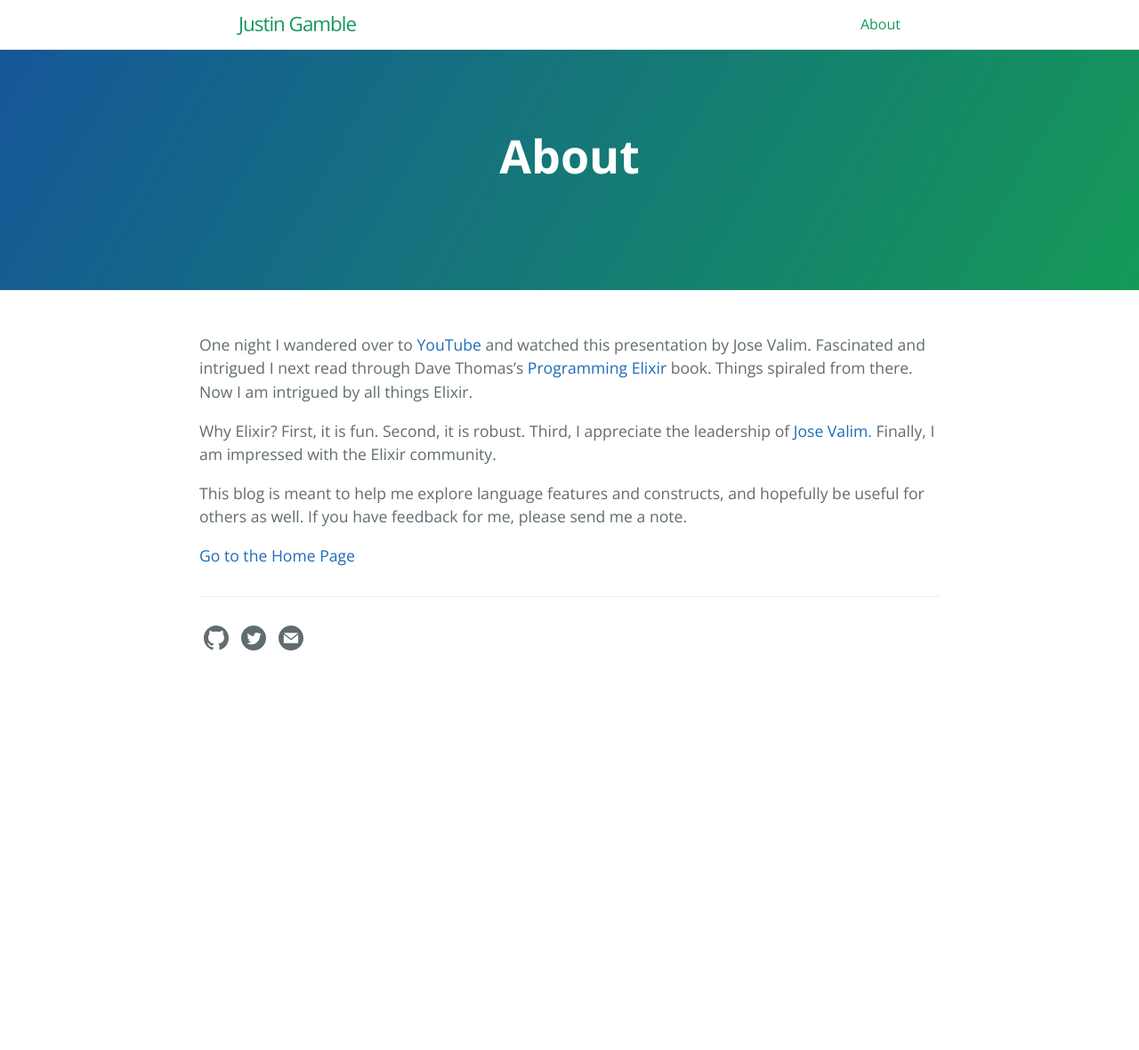
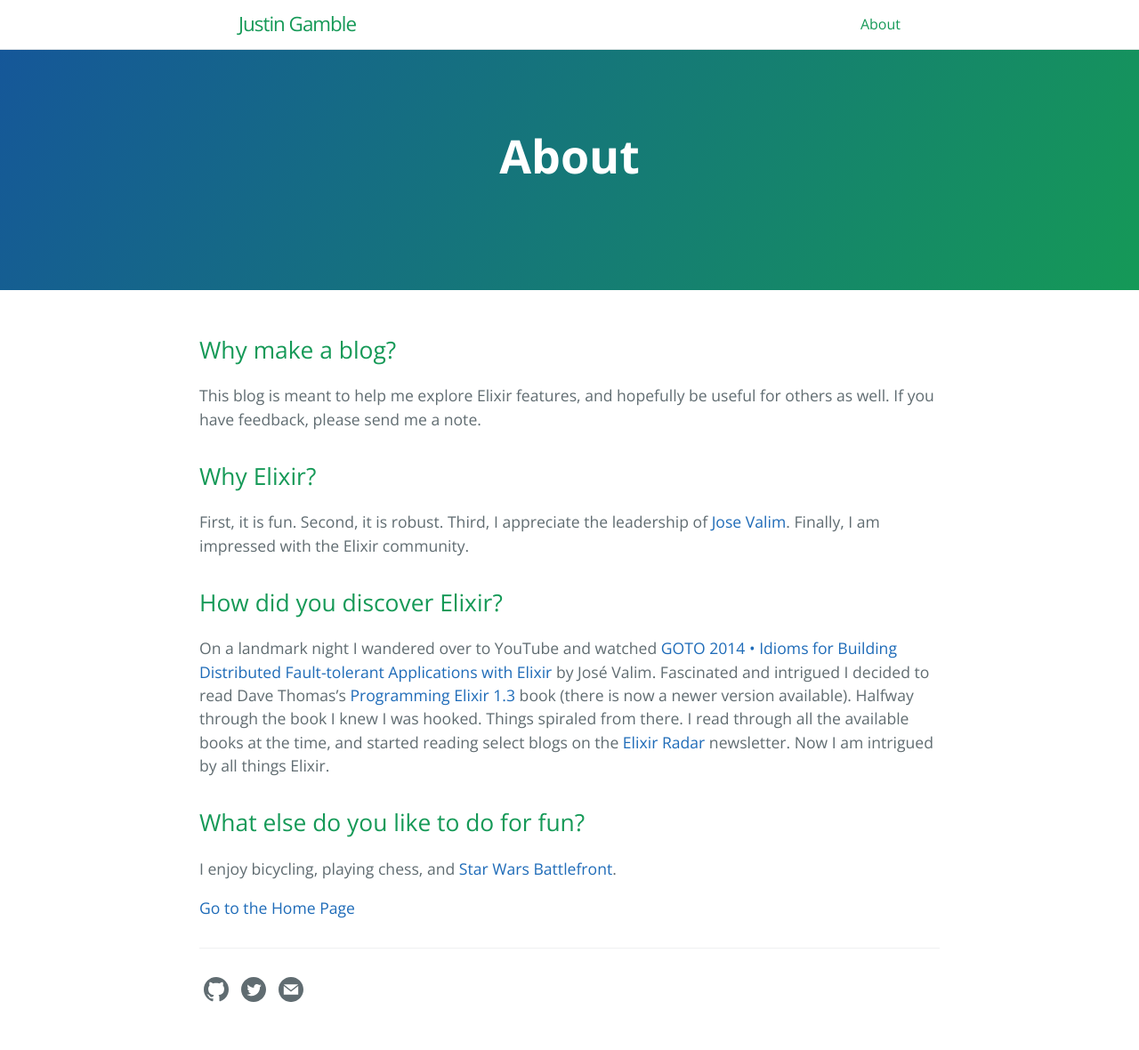
Before and after one commit to justingamble/justingamble.github.io, a Jekyll site: the page built from about.md, in a window 1280 px wide. Shown: the whole page at 89% size. Built offline with Jekyll 4.4.1, drawn with Linux system fonts in a browser that asks for light colours; before the commit the page ends 900 px from its top, so only the background shows below that.

Commit message:
Further updates to about text

```diff
--- a/about.md
+++ b/about.md
@@ -5,14 +5,29 @@ menu: main
 permalink: /about/
 ---
 
-One night I wandered over to [YouTube](http://www.youtube.com) and watched this presentation by Jose Valim.
-Fascinated and intrigued I next read through Dave Thomas's
-[Programming Elixir](http://www.amazon.com/Programming-Elixir-1-6-Functional-Concurrent/dp/1680502999/) book.  Things spiraled from there.  Now I am intrigued by all things Elixir.
+## Why make a blog?
 
-Why Elixir?  First, it is fun.  Second, it is robust.  Third, I appreciate the leadership
+This blog is meant to help me explore Elixir features, and hopefully be
+useful for others as well.  If you have feedback, please send me a note.
+
+## Why Elixir?
+
+First, it is fun.  Second, it is robust.  Third, I appreciate the leadership
 of [Jose Valim](http://github.com/josevalim).  Finally, I am impressed with the Elixir community.
 
-This blog is meant to help me explore language features and constructs, and hopefully be
-useful for others as well.  If you have feedback for me, please send me a note.
+## How did you discover Elixir?
+
+On a landmark night I wandered over to YouTube and watched [GOTO 2014 • Idioms for Building Distributed Fault-tolerant Applications with Elixir](https://www.youtube.com/watch?v=B4rOG9Bc65Q) by José Valim.
+Fascinated and intrigued I decided to read Dave Thomas's
+[Programming Elixir 1.3](https://www.amazon.com/Programming-Elixir-1-3-Functional-Concurrent/dp/168050200X/) book (there is now a newer version available).  Halfway through the book I knew I was hooked.  Things spiraled from there.  I read through all the available
+books at the time, and started reading select blogs on the [Elixir Radar](http://plataformatec.com.br/elixir-radar/weekly-newsletter) newsletter.
+Now I am intrigued by all things Elixir.
+
+
+
+## What else do you like to do for fun?
+
+I enjoy bicycling, playing chess, and [Star Wars Battlefront](http://starwars.ea.com/starwars/battlefront).
+
 
 [Go to the Home Page](./)
```
Also changed, not shown: 2 other files.
